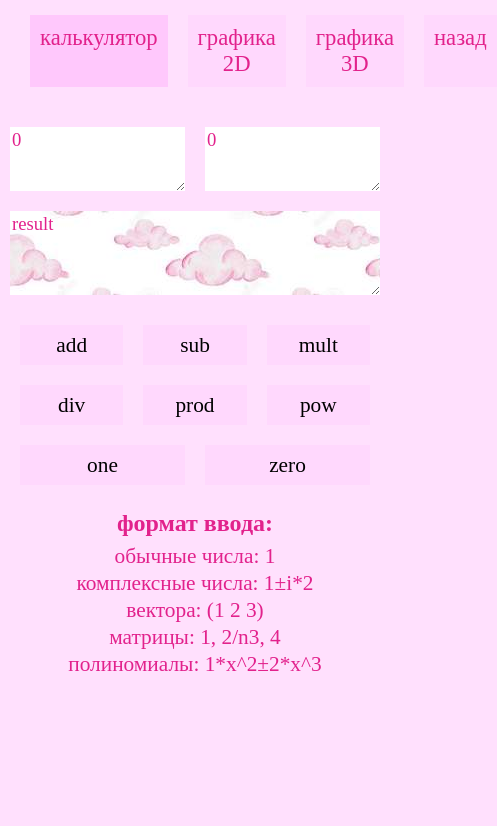
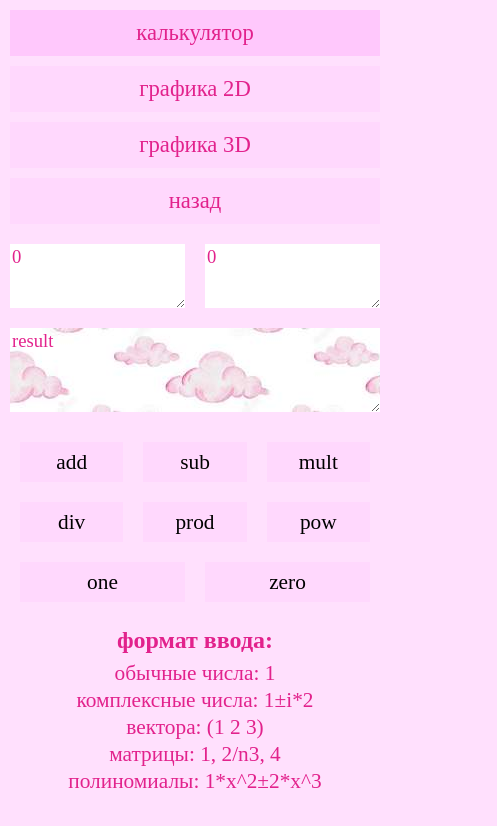
Before and after one commit to Soso4ekkk/voucher, a React (Create React App) app: page /calculator in a window 390 px wide. Shown: the top 826 px of the page, 497 px wide, since content can reach past the window. Built offline with nearby package versions, Linux system fonts and the light colour scheme.

Commit message:
added media

```diff
--- a/src/components/graph3D/graph3D.css
+++ b/src/components/graph3D/graph3D.css
@@ -1,6 +1,17 @@
 .graph3D {
     display: flex;
     justify-content: start;
+}
+
+@media (max-width: 1024px) {
+    .graph3D {
+        flex-direction: column;
+        align-items: flex-start;
+    }
+
+    .canvas {
+        width: 100%;
+    }
 }
 
 canvas {
--- a/src/components/header/button/button.css
+++ b/src/components/header/button/button.css
@@ -8,7 +8,14 @@
     margin: 10px;
     padding: 10px;
     font-family: cursive;
+    font-size: 17pt;
     cursor: url(../../../images/pointer.png), auto;
+}
+
+@media (max-width: 425px) {
+    .field {
+        width: auto;
+    }
 }
 
 .field:hover {
--- a/src/components/header/header.css
+++ b/src/components/header/header.css
@@ -4,13 +4,17 @@ body {
     cursor: url(../../images/auto.png), auto;
 }
 
-/********** главная страница **********/
-.main_page {
+/********** главная страница!!!! Алексей Сергеевич, если вы это видите, то поргуайте своих студентов за неправильное название классов для элементов (Марат) **********/
+.nav-bar {
     display: flex;
     justify-content: space-around;
     flex-wrap: nowrap;
     margin: 0px 0px 20px 0px;
     padding: 5px 20px 0 20px;
-    font-family: monospace;
-    font-size: 17pt;
 }
+
+@media (max-width: 425px) {
+    .nav-bar {
+        flex-direction: column;
+    }
+}
```
